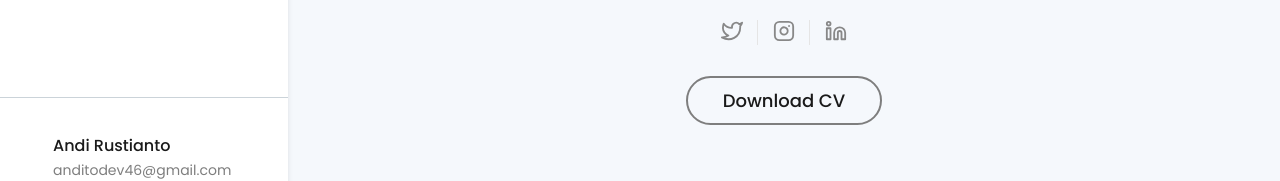
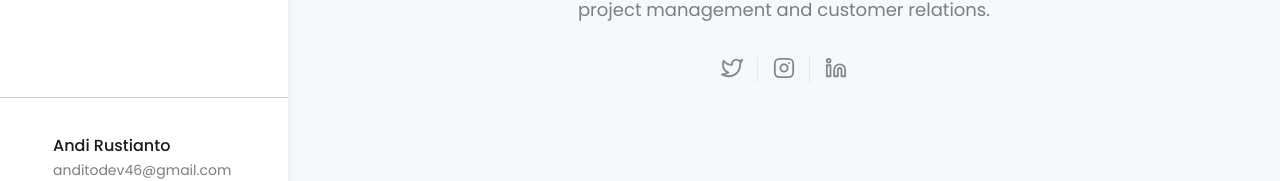
Before and after one commit to anditorx/personal-web, a React (Create React App) app: page / in a window 1280 px wide. Shown: the part 575-756 px from the top of the page. Built offline with nearby package versions, Linux system fonts and the light colour scheme.

Commit message:
Close download cv in landing

```diff
--- a/src/components/slider/Hero.jsx
+++ b/src/components/slider/Hero.jsx
@@ -70,7 +70,8 @@ const Hero = () => {
           >
             <Social />
           </div>
-          <div
+          {/* button download cv */}
+          {/* <div
             className="edina_tm_button"
             data-aos="fade-up"
             data-aos-duration="1200"
@@ -79,7 +80,8 @@ const Hero = () => {
             <a href="img/cv_AndiRustianto.pdf" download className="color">
               Download CV
             </a>
-          </div>
+          </div> */}
+          {/* end button download cv */}
         </div>
       </div>
     </div>
```
